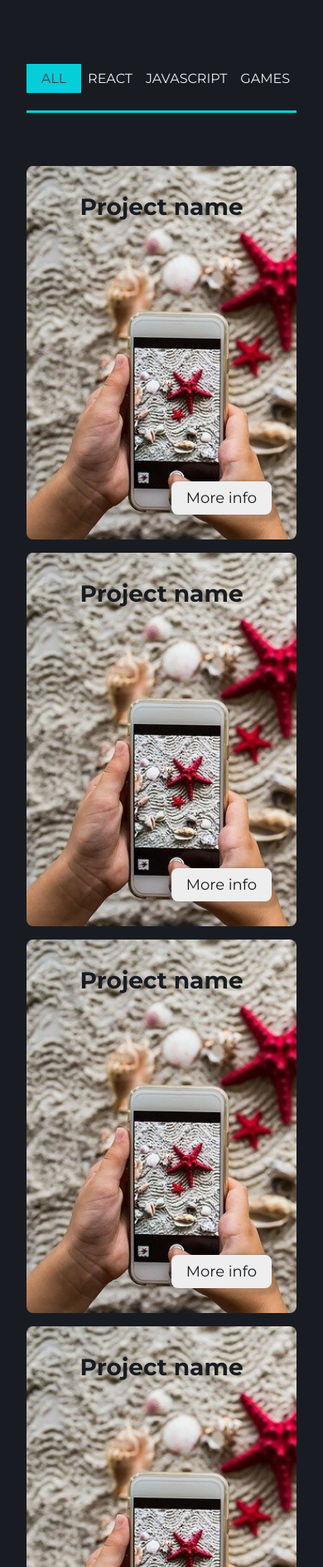
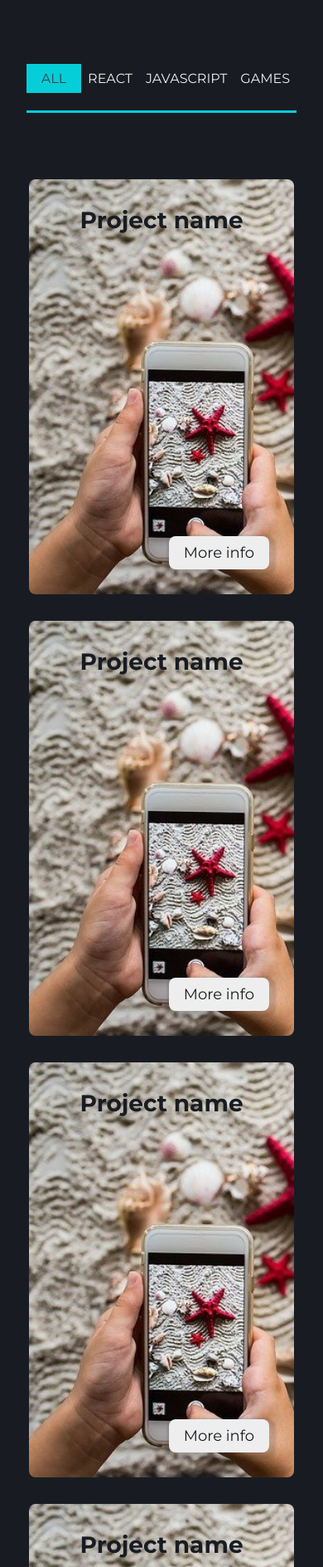
Before and after one commit to BilkaDev/BilkaDev, a PHP site: page / in a window 390 px wide. Shown: the part 4612-6500 px from the top of the page at 83% size. Run offline with PHP 8.4, Linux system fonts and the light colour scheme.

Commit message:
add responsive to project__card

```diff
--- a/css/main.css
+++ b/css/main.css
@@ -572,10 +572,21 @@ body {
   color: #393e46;
 }
 
+.projects__cards-boxes {
+  display: -webkit-box;
+  display: -ms-flexbox;
+  display: flex;
+  -ms-flex-wrap: wrap;
+      flex-wrap: wrap;
+  -ms-flex-pack: distribute;
+      justify-content: space-around;
+}
+
 .projects__card-box {
   position: relative;
   margin: 1em 0;
-  height: 450px;
+  min-width: 320px;
+  height: 500px;
   color: #181c22;
   text-align: center;
   -webkit-perspective: 1000px;
@@ -768,6 +779,9 @@ body {
   .projects__filter {
     font-size: 2.8rem;
   }
+  .projects__card-box {
+    width: 500px;
+  }
   .education .text {
     -ms-flex-preferred-size: 50%;
         flex-basis: 50%;
--- a/sass/main.scss
+++ b/sass/main.scss
@@ -315,11 +315,17 @@ body {
 			color: $grey;
 		}
 	}
-
+	&__cards-boxes {
+		display: flex;
+		flex-wrap: wrap;
+		justify-content: space-around;
+	}
 	&__card-box {
 		position: relative;
 		margin: 1em 0;
-		height: 450px;
+		min-width: 320px;
+
+		height: 500px;
 		color: $dark;
 		text-align: center;
 		perspective: 1000px;
@@ -473,6 +479,10 @@ body {
 		&__filter {
 			font-size: 2.8rem;
 		}
+
+		&__card-box {
+			width: 500px;
+		}
 	}
 	.education {
 		.text {
```
Also changed, not shown: 1 other file.
